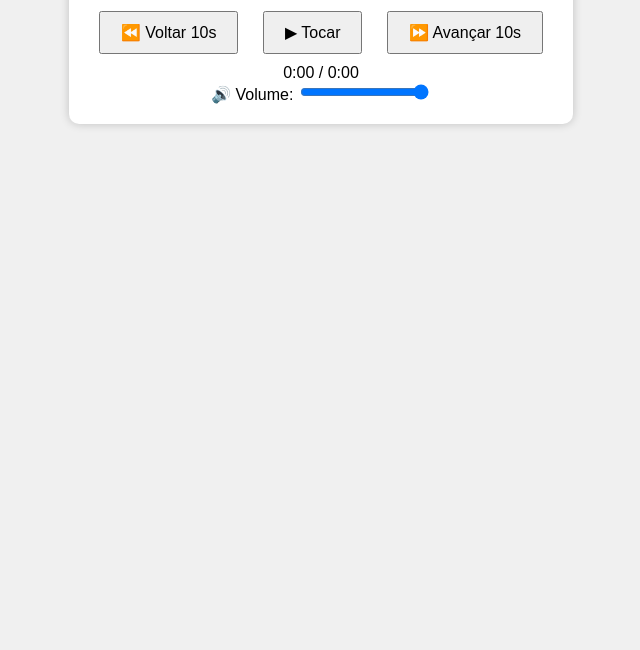
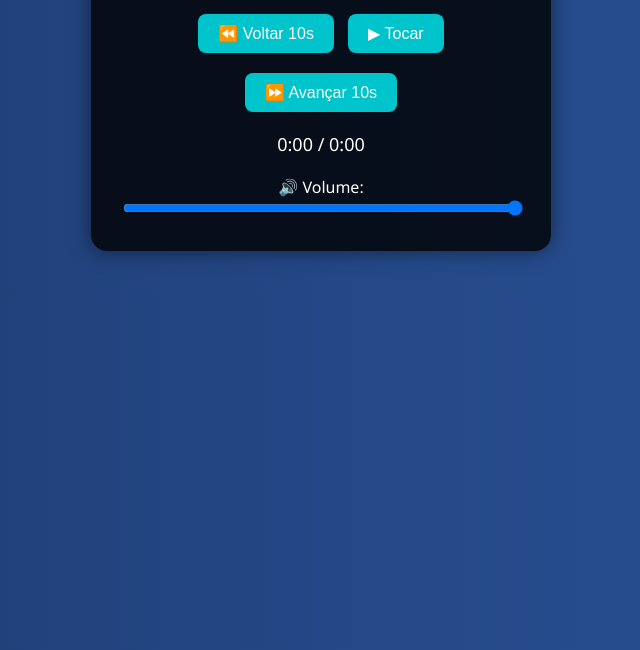
Before and after one commit to Micka0612/audio-player, a plain HTML site: page index.html in a window 1280 px wide. Shown: the part 150-800 px from the top of the page, without its empty margins (319-959 px from the left). Drawn offline with Linux system fonts and the light colour scheme.

Commit message:
Update style.css
códigos

```diff
--- a/style.css
+++ b/style.css
@@ -1,21 +1,50 @@
 body {
-  background-color: #f0f0f0;
-  font-family: Arial, sans-serif;
+  background: linear-gradient(to right, #1e3c72, #2a5298);
+  font-family: 'Segoe UI', sans-serif;
+  color: white;
   text-align: center;
-  margin-top: 50px;
+  margin: 0;
+  padding: 40px;
 }
 
 .player {
-  background: white;
-  padding: 20px;
-  border-radius: 10px;
-  display: inline-block;
-  box-shadow: 0 0 10px rgba(0,0,0,0.2);
+  background-color: rgba(0, 0, 0, 0.8);
+  border-radius: 16px;
+  padding: 30px;
+  max-width: 400px;
+  margin: auto;
+  box-shadow: 0 0 20px rgba(0,0,0,0.5);
+}
+
+h1 {
+  margin-bottom: 20px;
 }
 
 .botoes button {
-  margin: 10px;
+  margin: 10px 5px;
   padding: 10px 20px;
+  border: none;
+  background-color: #00c4cc;
+  color: white;
+  border-radius: 8px;
   font-size: 16px;
   cursor: pointer;
+  transition: 0.2s;
 }
+
+.botoes button:hover {
+  background-color: #009da3;
+}
+
+.tempo {
+  margin-top: 10px;
+  font-size: 18px;
+}
+
+.controle-volume {
+  margin-top: 20px;
+}
+
+input[type="range"] {
+  width: 100%;
+}
```
